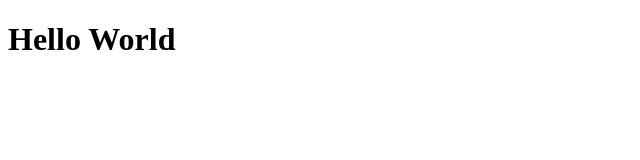
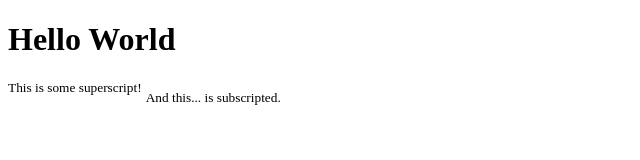
Before and after one commit to ryanw18-1777455/ryanw18-1777455.github.io, a plain HTML site: page index.html in a window 1280 px wide. Shown: the whole page, without its empty margins (0-640 px from the left). Drawn offline with Linux system fonts and the light colour scheme.

Commit message:
Add files via upload

```diff
--- a/index.html
+++ b/index.html
@@ -5,5 +5,7 @@
     </head>
     <body>
         <h1>Hello World</h1>
+        <sup>This is some superscript!</sup>
+        <sub>And this... is subscripted.</sub>
     </body>
 </html>
```
